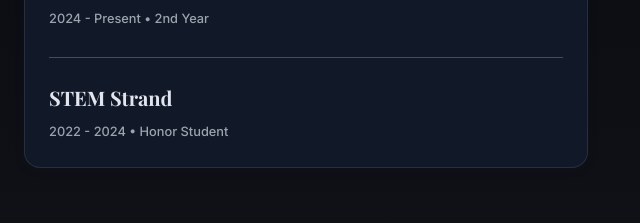
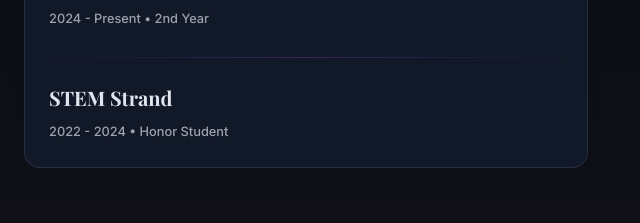
Before and after one commit to khylerecana/khylerecana.github.io, a plain HTML site: page index.html in a window 1280 px wide. Shown: the part 1177-1400 px from the top of the page, 628-1268 px from the left. Drawn offline with nearby package versions, Linux system fonts and the light colour scheme.

Commit message:
academic base divider

```diff
--- a/style.css
+++ b/style.css
@@ -811,6 +811,13 @@ img {
   font-weight: 500;
 }
 
+.academic-divider {
+  border: 0;
+  height: 1px;
+  background: linear-gradient(150deg, transparent, var(--accent), transparent);
+  margin: 1rem 0;
+}
+
 
 /* ── 11. TOOLS SECTION ───────────────────────────────────── */
 .tools-section {
```
